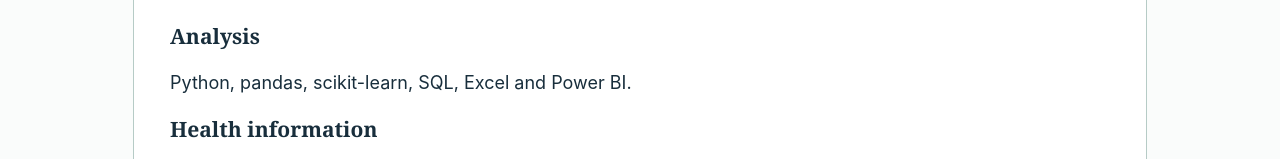
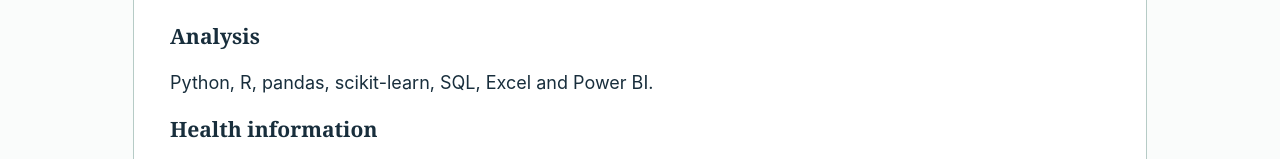
Before and after one commit to Precious-Awuzu/precious-awuzu.github.io, a plain HTML site: page index.html in a window 1280 px wide. Shown: the part 3220-3379 px from the top of the page. Drawn offline with Linux system fonts and the light colour scheme.

Commit message:
Include R in analysis skills

```diff
--- a/index.html
+++ b/index.html
@@ -168,7 +168,7 @@ main :focus-visible,.skip:focus-visible{outline:3px solid #005b55;outline-offset
       <small>Python · CSV analysis</small>
     </article>
   </div>
-<section id="skills"><h2>Skills and tools</h2><h3>Analysis</h3><p>Python, pandas, scikit-learn, SQL, Excel and Power BI.</p><h3>Health information</h3><p>Cohort, OPAS G2, data quality checks, KPI reporting and audit support.</p><h3>Customer and team operations</h3><p>Technical troubleshooting, customer retention, outbound prospecting and team coordination.</p></section></main>
+<section id="skills"><h2>Skills and tools</h2><h3>Analysis</h3><p>Python, R, pandas, scikit-learn, SQL, Excel and Power BI.</p><h3>Health information</h3><p>Cohort, OPAS G2, data quality checks, KPI reporting and audit support.</p><h3>Customer and team operations</h3><p>Technical troubleshooting, customer retention, outbound prospecting and team coordination.</p></section></main>
 
 <footer>
   <div>
```
